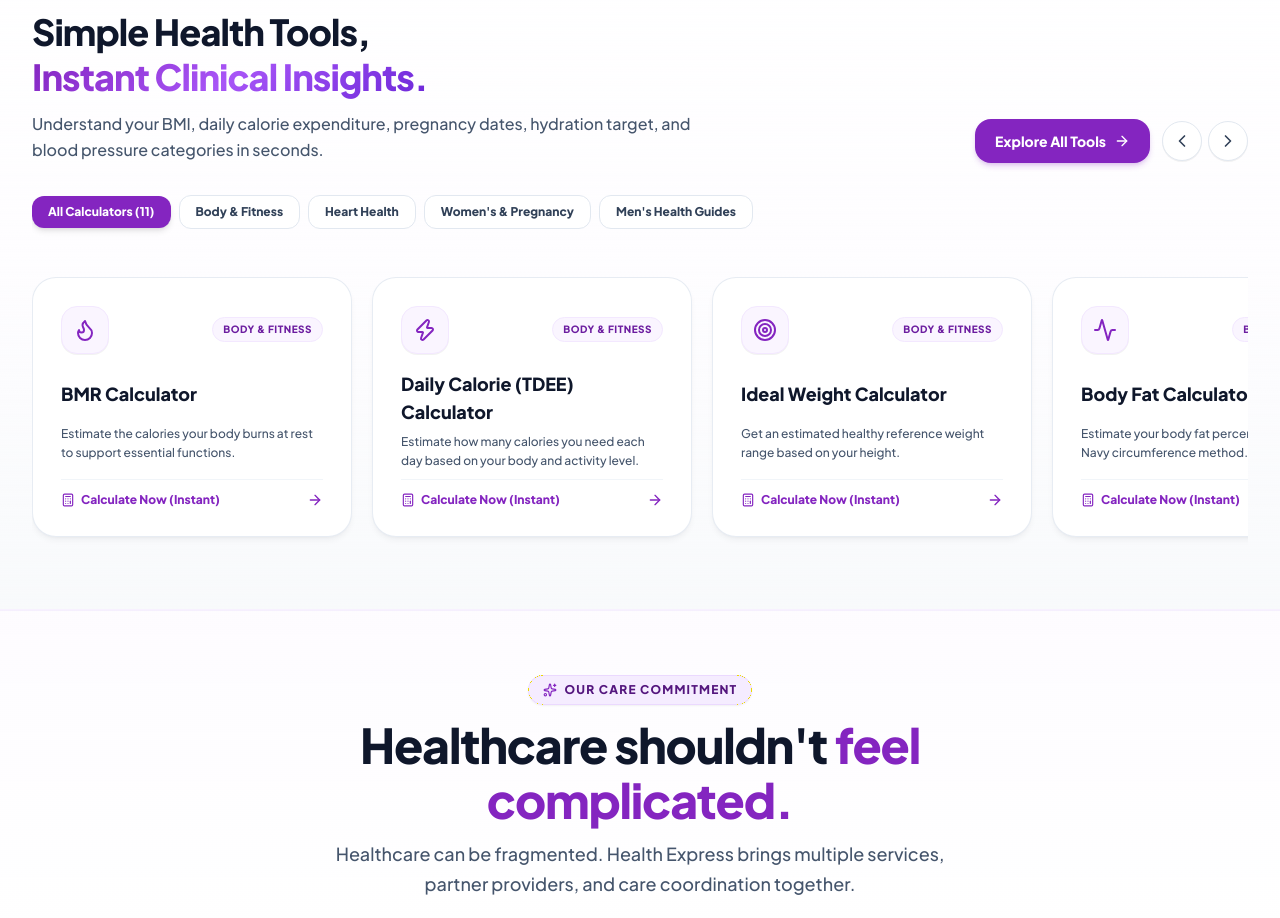
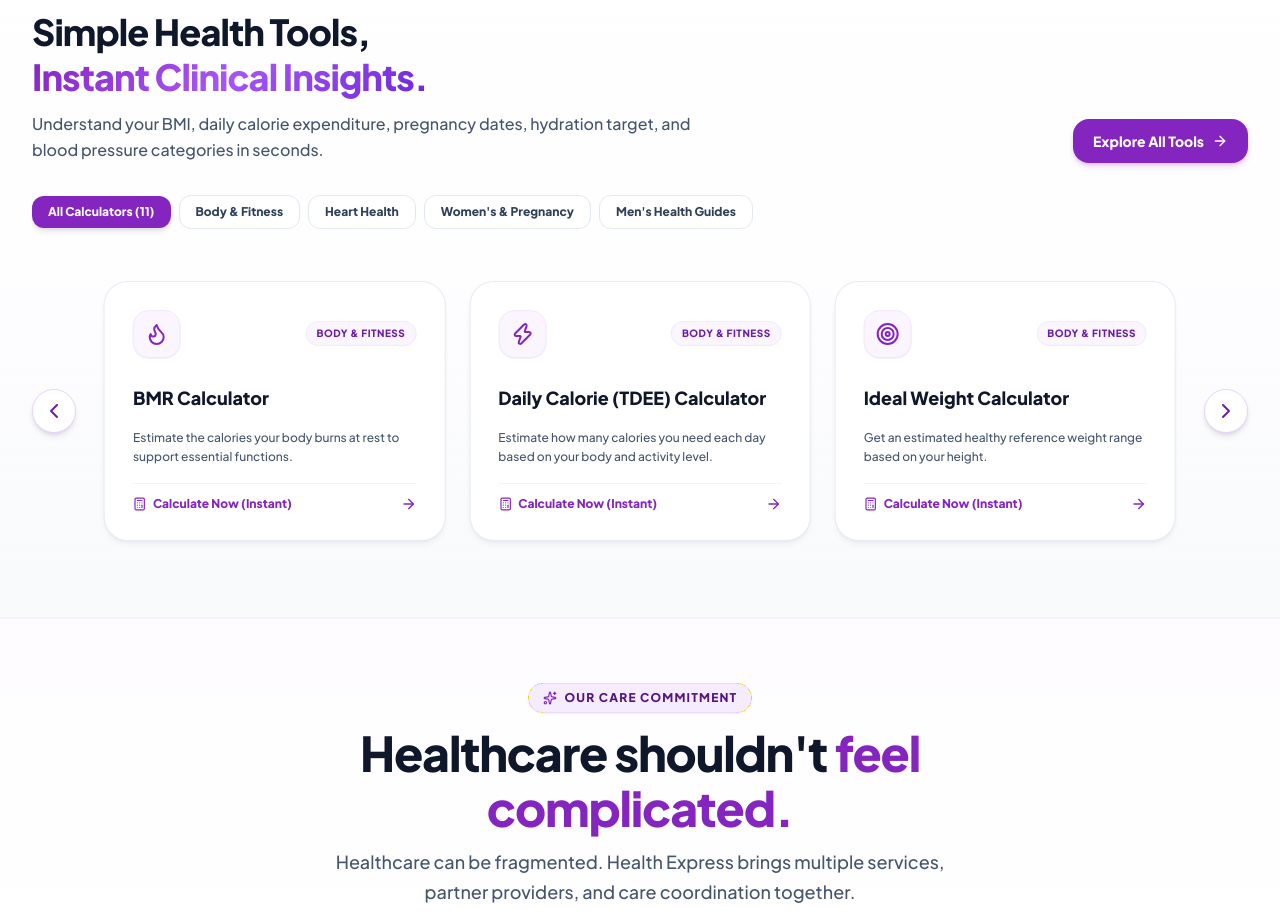
Before and after one commit to Tarunmakode123/healthexpressweb, a React (Vite) app: page / in a window 1280 px wide. Shown: the part 5620-6538 px from the top of the page. Built offline with nearby package versions, Linux system fonts and the light colour scheme; no server answers; the database is empty.

Commit message:
fix: remove top header navigation arrows and update Calculators section to use AutoCarousel

```diff
--- a/src/components/sections/CalculatorsCarouselSection.jsx
+++ b/src/components/sections/CalculatorsCarouselSection.jsx
@@ -1,10 +1,11 @@
-import React, { useState, useRef, useEffect } from 'react';
+import React, { useState } from 'react';
 import { Link } from 'react-router-dom';
 import {
   Sparkles, ArrowRight, Scale, Flame, Zap, Target, Activity, Droplet,
-  HeartPulse, Calendar, Heart, ChevronLeft, ChevronRight, Calculator
+  HeartPulse, Calendar, Heart, Calculator
 } from 'lucide-react';
 import { CALCULATORS, CALCULATOR_CATEGORIES } from '../../data/calculators';
+import AutoCarousel from '../common/AutoCarousel';
 
 const iconMap = {
   Scale, Flame, Zap, Target, Activity, Droplet, HeartPulse, Calendar, Heart, Sparkles
@@ -12,43 +13,16 @@
 
 export default function CalculatorsCarouselSection({ onOpenCalculatorModal }) {
   const [activeCategory, setActiveCategory] = useState('all');
-  const [isHovered, setIsHovered] = useState(false);
-  const scrollContainerRef = useRef(null);
 
   const filteredCalculators = activeCategory === 'all'
     ? CALCULATORS
     : CALCULATORS.filter(c => c.category === activeCategory);
-
-  // Auto-play interval loop with hover pause
-  useEffect(() => {
-    if (isHovered) return;
-
-    const interval = setInterval(() => {
-      if (scrollContainerRef.current) {
-        const { scrollLeft, scrollWidth, clientWidth } = scrollContainerRef.current;
-        if (scrollLeft + clientWidth >= scrollWidth - 25) {
-          scrollContainerRef.current.scrollTo({ left: 0, behavior: 'smooth' });
-        } else {
-          scrollContainerRef.current.scrollBy({ left: 320, behavior: 'smooth' });
-        }
-      }
-    }, 4000);
-
-    return () => clearInterval(interval);
-  }, [isHovered]);
 
   const handleCardClick = (slug) => {
     if (onOpenCalculatorModal) {
       onOpenCalculatorModal(slug);
     } else {
       window.dispatchEvent(new CustomEvent('open-calculator-modal', { detail: { slug } }));
-    }
-  };
-
-  const handleScroll = (direction) => {
-    if (scrollContainerRef.current) {
-      const scrollAmount = direction === 'left' ? -340 : 340;
-      scrollContainerRef.current.scrollBy({ left: scrollAmount, behavior: 'smooth' });
     }
   };
 
@@ -84,24 +58,6 @@
               <span>Explore All Tools</span>
               <ArrowRight className="w-4 h-4" />
             </Link>
-
-            {/* Slider Navigation Buttons */}
-            <div className="flex items-center gap-1.5">
-              <button
-                onClick={() => handleScroll('left')}
-                className="w-10 h-10 rounded-full bg-white border border-slate-200 text-slate-700 hover:bg-purple-50 hover:border-purple-300 hover:text-purple-700 flex items-center justify-center transition-all shadow-2xs active:scale-95 cursor-pointer"
-                aria-label="Previous calculator"
-              >
-                <ChevronLeft className="w-5 h-5" />
-              </button>
-              <button
-                onClick={() => handleScroll('right')}
-                className="w-10 h-10 rounded-full bg-white border border-slate-200 text-slate-700 hover:bg-purple-50 hover:border-purple-300 hover:text-purple-700 flex items-center justify-center transition-all shadow-2xs active:scale-95 cursor-pointer"
-                aria-label="Next calculator"
-              >
-                <ChevronRight className="w-5 h-5" />
-              </button>
-            </div>
           </div>
         </div>
 
@@ -132,16 +88,8 @@
           ))}
         </div>
 
-        {/* Horizontal Slider Track with Auto-Play & Hover Pause */}
-        <div
-          ref={scrollContainerRef}
-          onMouseEnter={() => setIsHovered(true)}
-          onMouseLeave={() => setIsHovered(false)}
-          onTouchStart={() => setIsHovered(true)}
-          onTouchEnd={() => setIsHovered(false)}
-          className="flex items-stretch gap-5 overflow-x-auto snap-x snap-mandatory py-2 px-1 scrollbar-none"
-          style={{ scrollbarWidth: 'none', msOverflowStyle: 'none' }}
-        >
+        {/* Auto-Rotating Smooth Infinite Carousel */}
+        <AutoCarousel autoSlideInterval={5000}>
           {filteredCalculators.map((calc) => {
             const IconComponent = iconMap[calc.iconName] || Calculator;
 
@@ -149,7 +97,7 @@
               <div
                 key={calc.id}
                 onClick={() => handleCardClick(calc.slug)}
-                className="w-[280px] sm:w-[320px] flex-shrink-0 snap-start bg-white rounded-3xl p-6 sm:p-7 border border-slate-200/80 shadow-md shadow-slate-900/5 hover:border-purple-300 hover:shadow-xl transition-all duration-300 group cursor-pointer flex flex-col justify-between text-left transform hover:-translate-y-1 relative overflow-hidden min-h-[260px]"
+                className="w-full bg-white rounded-3xl p-6 sm:p-7 border border-slate-200/80 shadow-md shadow-slate-900/5 hover:border-purple-300 hover:shadow-xl transition-all duration-300 group cursor-pointer flex flex-col justify-between text-left transform hover:-translate-y-1 relative overflow-hidden min-h-[260px] h-full"
               >
                 <div className="space-y-4 flex-1 flex flex-col justify-between">
                   <div className="flex items-center justify-between">
@@ -181,7 +129,7 @@
               </div>
             );
           })}
-        </div>
+        </AutoCarousel>
 
       </div>
     </section>
```
